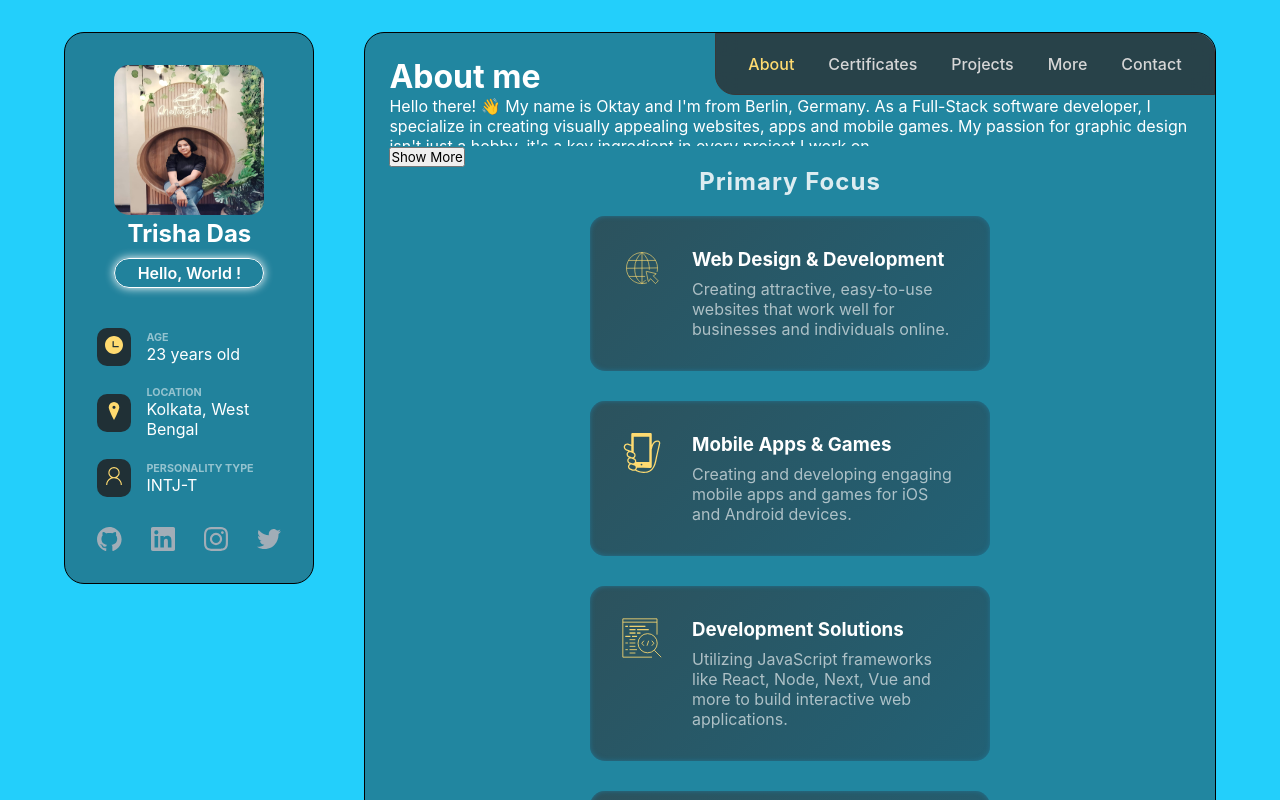
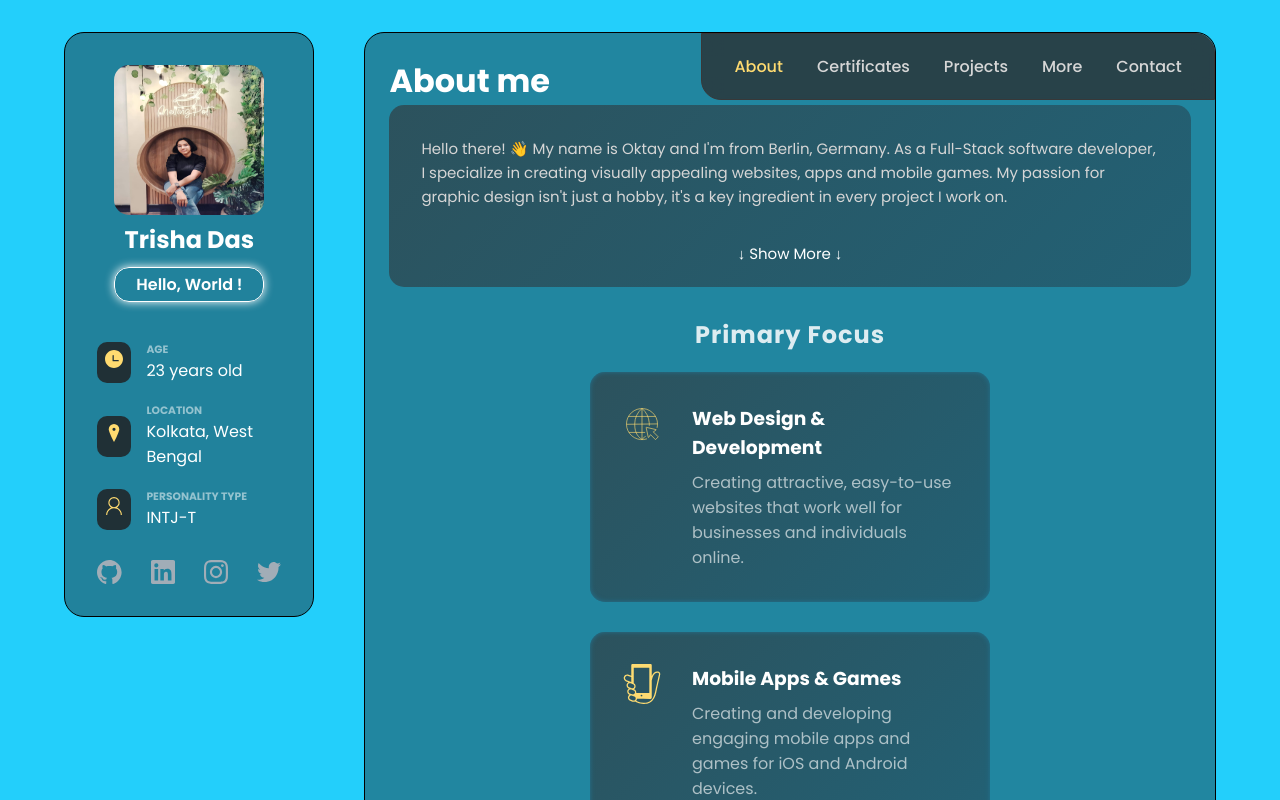
Before and after one commit to trishaDas13/portfolioPrac-react, a React (Create React App) app: page / in a window 1280 px wide. Shown: the top 800 px of the page. Built offline with nearby package versions, Linux system fonts and the light colour scheme.

Commit message:
about css ongoing

```diff
--- a/src/comps/about/About.js
+++ b/src/comps/about/About.js
@@ -11,51 +11,49 @@ const About = () => {
 
     //todo ----- declair state varriable -----
     const[divSize, setDivSize] = useState(false);
-    const [hideText, setHideText] = useState("Show More")
-    const[paraArr, setParaArr] = useState(
+    const [hideText, setHideText] = useState("↓  Show More  ↓")
+    const paraArr =
         [
             "Hello there! 👋 My name is Oktay and I'm from Berlin, Germany. As a Full-Stack software developer, I specialize in creating visually appealing websites, apps and mobile games. My passion for graphic design isn't just a hobby, it's a key ingredient in every project I work on.",
             "Growing up bilingual, I developed a love for languages and I currently speak four of them fluently. I believe that this skill has given me a unique perspective and allows me to communicate effectively with clients from all over the world. One of my strengths is adding a personal touch to my projects by adding the client's identity and message into the design, creating meaningful and beautiful end products that are both eye-catching and user-friendly.",
             "In my free time, I enjoy exploring my other passions, such as photography and music production, which provide me with creative outlets. I am also very passionate about Web3 and everything related to crypto, NFTs and blockchain technology as I believe they have the potential to revolutionize business and online interactions.",
             "If you have an innovative idea for a project that needs to be developed, I would love to hear from you. Your vision can be turned into a real product. Don't hesitate to reach out and let's start a conversation about your concept. I'm excited to collaborate and help bring your ideas to life."
         ]
-    )
+
 
     //todo ----- set para size -----
     function toggleHandeler(){
         setDivSize(!divSize);
-        let text = "Hide Text"
-        if (hideText === "Hide Text"){
-            text = "Show More";
+        let text = "↑  Hide Text  ↑"
+        if (hideText === "↑  Hide Text  ↑"){
+            text = "↓  Show More  ↓";
         }
         setHideText(text)
     }
 
   return (
-    <>
+    <div className='about'>
     <h1>About me</h1>
-    <div className="para_container" >
+        <div className="para_container" >
             <div className="para" style={{
                 overflow:"hidden",
                 whiteSpace: "nowrap",
                 textWrap: "wrap",
-                height:  divSize ? "auto" : "50px",
+                height:  divSize ? "auto" : "80px",
                 }}>
                 {
                     paraArr.map((ele) =>{
-                        console.log(ele);
                         return(<p key = {nanoid()}>{ele}</p>);
                     })
                 }
             </div>
             <button onClick={toggleHandeler}>{hideText}</button>
-            <Primaryfocus/>
-            <Creativity/>
-            <Skills/>
-            <Activities/>
         </div>
-
-    </>
+        <Primaryfocus/>
+        <Creativity/>
+        <Skills/>
+        <Activities/>
+    </div>
 
   )
 }
--- a/src/comps/about/about.css
+++ b/src/comps/about/about.css
@@ -21,6 +21,7 @@ main{
    border-radius: 20px;
    background-color: rgb(33,134,160);
 }
+/* -------------------- primary focus ------------------- */
 .primary_focus_cards, .activity{
     display: flex;
     flex-wrap: wrap;
@@ -51,6 +52,7 @@ main{
     letter-spacing: 1px;
     color: rgba(255, 255, 255, 0.849);
 }
+/* -------------------- activity ------------------- */
 .activity{
     margin: 2rem 0;
 }
@@ -60,7 +62,6 @@ main{
     position: relative;
     box-shadow: 0 0 5px inset rgb(34,115,144);
     border-radius: 15px;
-
     background: -webkit-linear-gradient(135deg, rgb(34,97,117) 0%, rgba(44, 82, 93, 1) 100%);
 }
 .activity_card img{
@@ -78,3 +79,44 @@ main{
     margin-bottom: 10px;
     margin-left: 90px
 }
+/* -------------------- text ------------------- */
+.para_container {
+    color: #d6d6d6;
+    line-height:24px;
+    text-align:start;
+    background: -webkit-linear-gradient(135deg, rgb(34,97,117) 0%, rgba(44, 82, 93, 1) 100%);
+    padding: 2rem;
+    border-radius: 15px;
+    margin-bottom: 30px;
+    display: flex;
+    flex-direction: column;
+    align-items: center;
+    gap: 15px;
+}
+.para_container .para{
+    display: flex;
+    flex-direction: column;
+    gap: 30px;
+    font-size:15px;
+}
+.para_container button{
+    font-size:15px;
+    outline: none;
+    border: none;
+    background: transparent;
+    color: white;
+    animation: float 4s ease-in-out infinite;
+    cursor: pointer;
+}
+
+@keyframes float {
+    0% {
+      transform: translatey(0px);
+    }
+    50% {
+      transform: translatey(10px);
+    }
+    100% {
+      transform: translatey(0px);
+    }
+  }
--- a/src/index.css
+++ b/src/index.css
@@ -1,10 +1,9 @@
+@import url('https://fonts.googleapis.com/css2?family=Poppins:wght@300;400;500;600;700;800&display=swap');
 * {
   margin: 0;
   padding: 0;
   box-sizing: border-box;
-  font-family: -apple-system, BlinkMacSystemFont, 'Segoe UI', 'Roboto', 'Oxygen',
-    'Ubuntu', 'Cantarell', 'Fira Sans', 'Droid Sans', 'Helvetica Neue',
-    sans-serif;
+  font-family: 'Poppins', sans-serif;
 }
 #root{
   background-color: rgb(35,207,251);
```
